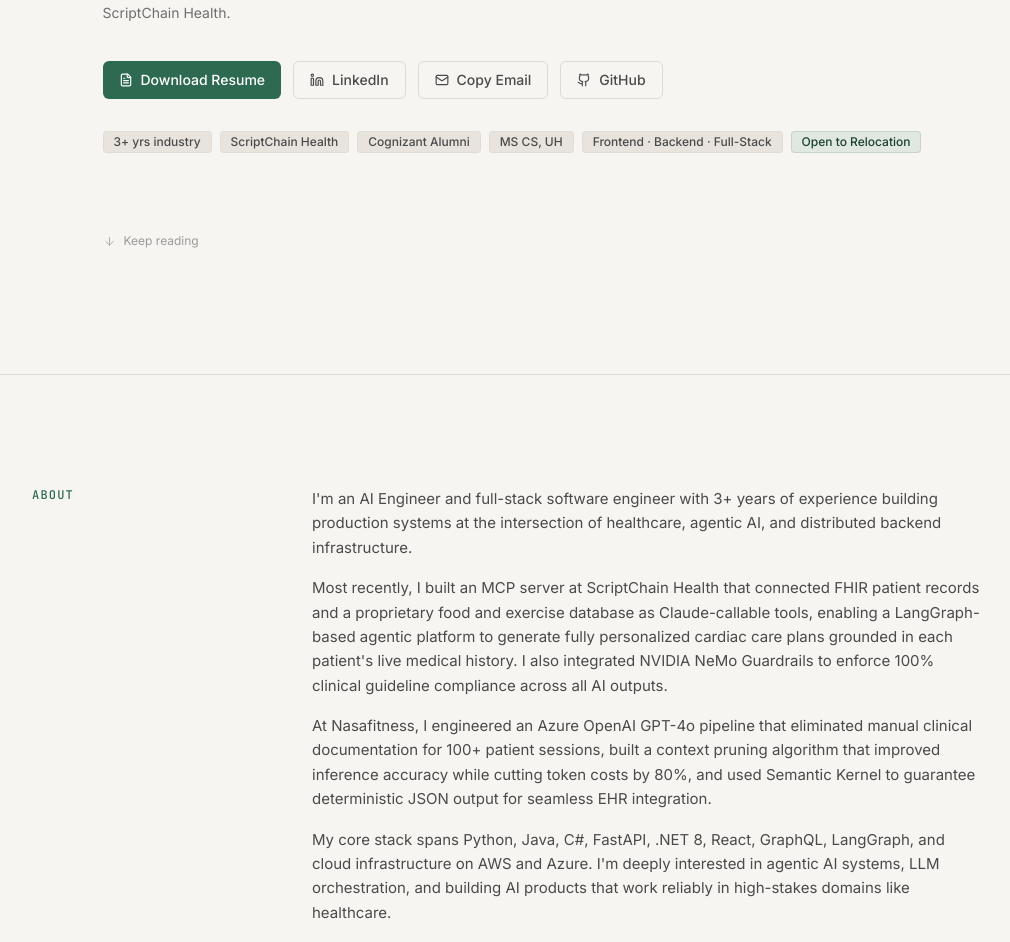
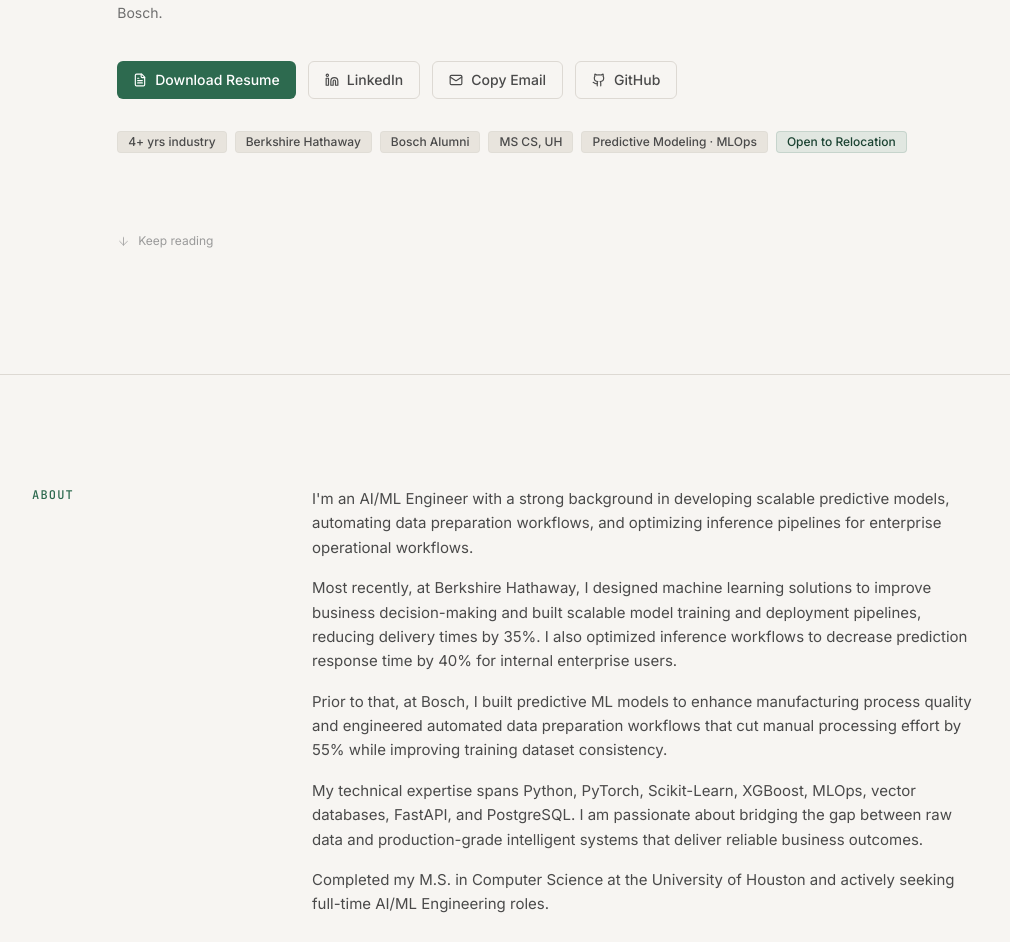
Before and after one commit to namitrathod/Myportfolio, a React (Create React App) app: page / in a window 1280 px wide. Shown: the part 426-1368 px from the top of the page, without its empty margins (128-1138 px from the left). Built offline with nearby package versions, Linux system fonts and the light colour scheme.

Commit message:
change in about me

```diff
--- a/src/data/portfolio.ts
+++ b/src/data/portfolio.ts
@@ -73,18 +73,18 @@
   personal: {
     name: "Namit Rathod",
     initials: "NR",
-    role: "Software Engineer",
+    role: "AI/ML Engineer",
     tagline: "",
     sublines: [
-      "3+ years building scalable enterprise SaaS, from high-performance frontend architectures to robust, distributed backend systems.",
-      "MS Computer Science, University of Houston. Experienced at Cognizant and ScriptChain Health.",
+      "4+ years building production-ready machine learning solutions, scalable data pipelines, and optimized inference workflows.",
+      "MS Computer Science, University of Houston. Experienced at Berkshire Hathaway and Bosch.",
     ],
     about: [
-      "I'm an AI Engineer and full-stack software engineer with 3+ years of experience building production systems at the intersection of healthcare, agentic AI, and distributed backend infrastructure.",
-      "Most recently, I built an MCP server at ScriptChain Health that connected FHIR patient records and a proprietary food and exercise database as Claude-callable tools, enabling a LangGraph-based agentic platform to generate fully personalized cardiac care plans grounded in each patient's live medical history. I also integrated NVIDIA NeMo Guardrails to enforce 100% clinical guideline compliance across all AI outputs.",
-      "At Nasafitness, I engineered an Azure OpenAI GPT-4o pipeline that eliminated manual clinical documentation for 100+ patient sessions, built a context pruning algorithm that improved inference accuracy while cutting token costs by 80%, and used Semantic Kernel to guarantee deterministic JSON output for seamless EHR integration.",
-      "My core stack spans Python, Java, C#, FastAPI, .NET 8, React, GraphQL, LangGraph, and cloud infrastructure on AWS and Azure. I'm deeply interested in agentic AI systems, LLM orchestration, and building AI products that work reliably in high-stakes domains like healthcare.",
-      "Completed my M.S. in Computer Science at the University of Houston-Clear Lake (GPA: 3.52) and actively seeking full-time AI Engineer roles globally, open to US, Canada, UAE, Singapore, Germany, and Ireland.",
+      "I'm an AI/ML Engineer with a strong background in developing scalable predictive models, automating data preparation workflows, and optimizing inference pipelines for enterprise operational workflows.",
+      "Most recently, at Berkshire Hathaway, I designed machine learning solutions to improve business decision-making and built scalable model training and deployment pipelines, reducing delivery times by 35%. I also optimized inference workflows to decrease prediction response time by 40% for internal enterprise users.",
+      "Prior to that, at Bosch, I built predictive ML models to enhance manufacturing process quality and engineered automated data preparation workflows that cut manual processing effort by 55% while improving training dataset consistency.",
+      "My technical expertise spans Python, PyTorch, Scikit-Learn, XGBoost, MLOps, vector databases, FastAPI, and PostgreSQL. I am passionate about bridging the gap between raw data and production-grade intelligent systems that deliver reliable business outcomes.",
+      "Completed my M.S. in Computer Science at the University of Houston and actively seeking full-time AI/ML Engineering roles.",
     ],
     email: "namitrathod07@gmail.com",
     phone: "+1-346-434-9556",
@@ -96,11 +96,11 @@
   },
 
   credibilityChips: [
-    "3+ yrs industry",
-    "ScriptChain Health",
-    "Cognizant Alumni",
+    "4+ yrs industry",
+    "Berkshire Hathaway",
+    "Bosch Alumni",
     "MS CS, UH",
-    "Frontend · Backend · Full-Stack",
+    "Predictive Modeling · MLOps",
     "Open to Relocation",
   ],
 
```
